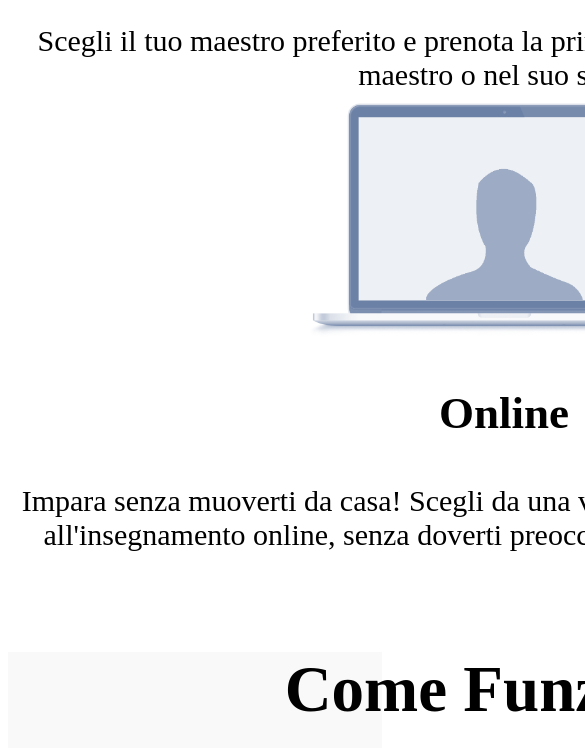
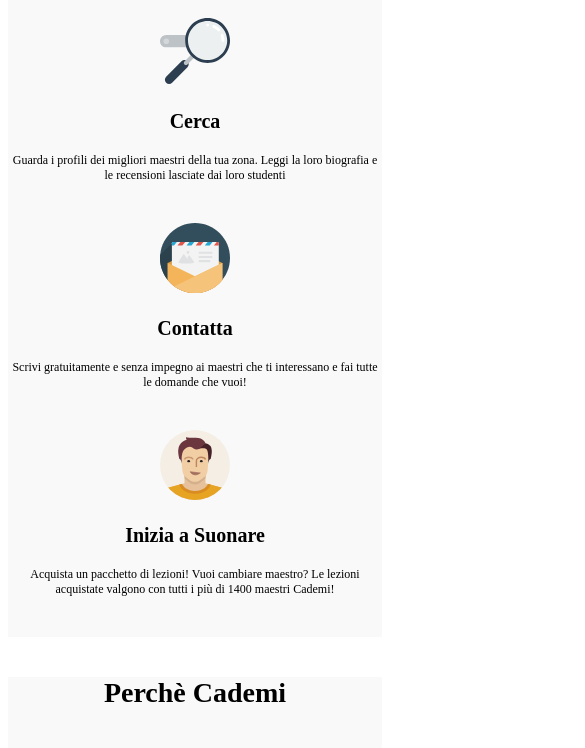
Before and after one commit to andemarco/html-css-resp-wannabe, a plain HTML site: page index.html in a window 390 px wide. Shown: the part 587-1335 px from the top of the page, 585 px wide, since content can reach past the window. Drawn offline with Linux system fonts and the light colour scheme.

Commit message:
Finale OK

```diff
--- a/style.css
+++ b/style.css
@@ -67,38 +67,40 @@
 }
 
 @media screen and (max-width: 420px){
+  .row {
+    width: 100%;
+    margin-top: 40px;
+  }
+  h1 {
+    font-size: 28px;
+  }
+  h3 {
+    font-size: 20px;
+  }
+  img {
+    height: 70px;
+  }
   #lezioni .row > .left, #lezioni .row > .right{
     width: 100%;
+  }
+  #lezioni .row > .left,
+  #lezioni .row > .central,
+  #lezioni .row > .right{
+    width: 100%;
+    margin-bottom: 40px;
+    font-size: 12px;
   }
   #steps .row > .left,
   #steps .row > .central,
   #steps .row > .right{
     width: 100%;
+    margin-bottom: 40px;
+    font-size: 12px;
   }
-
-  #lezioni .row img,
-  #steps .row img,
-  #why .row img {
-    height: 250px;
-  }
-  #lezioni .row h1,
-  #steps .row h1,
-  #why .row h1 {
-    font-size: 60px;
-  }
-  #lezioni .row h1,
-  #steps .row h1,
-  #why .row h1 {
-    font-size: 65px;
-  }
-  #lezioni .row h3,
-  #steps .row h3,
-  #why .row h3 {
-    font-size: 45px
-  }
-  #lezioni .row div,
-  #steps .row div,
-  #why .row div {
-    font-size: 30px
+  #why .row > .first,
+  #why .row > .second,
+  #why .row > .third  {
+    font-size: 12px;
+    margin-top: 40px
   }
 }
```
